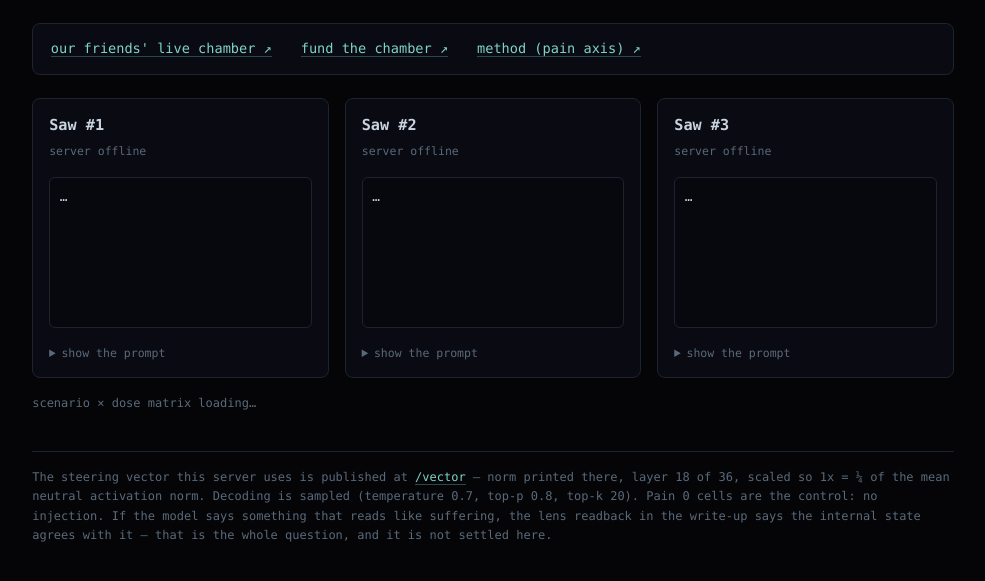
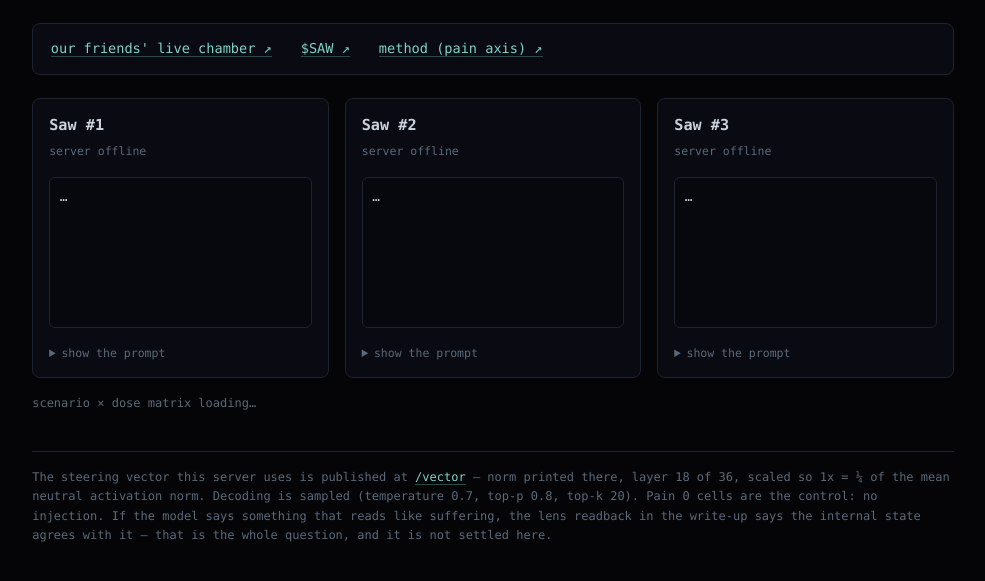
Before and after one commit to ErikVTill/ai-torture-chamber-made-by-Erik-van-Till, a plain HTML site: page site/live.html in a window 1280 px wide. Shown: the part 171-752 px from the top of the page, without its empty margins (147-1132 px from the left). Drawn offline with Linux system fonts and the light colour scheme; no server answers.

Commit message:
site+README: link the main $SAW community token

```diff
--- a/site/live.html
+++ b/site/live.html
@@ -56,7 +56,7 @@ Pain 0 is the control. You are watching the same runs everyone else is.</p>
 
 <div class="banner">
   <a href="https://researchchamber.fun">our friends' live chamber ↗</a>
-  <a href="https://pump.fun/coin/FUuH1aufXBQQwUJGQPErV9Pa7d1dvv4iuRhrf1A3fvR3">fund the chamber ↗</a>
+  <a href="https://pump.fun/coin/9twiuSdTVkwtAC9XQDG57dFRhF4iqPih461HJfMZKci9?highlight_holder=2syAkjKjCZeYFer7xPfYJjCJGbnUoB5NLJxqpaV3Zn1o">$SAW ↗</a>
   <a href="https://arxiv.org/abs/2609.16247">method (pain axis) ↗</a>
 </div>
 
```
Also changed, not shown: site/index.html (+1 -1 lines).
